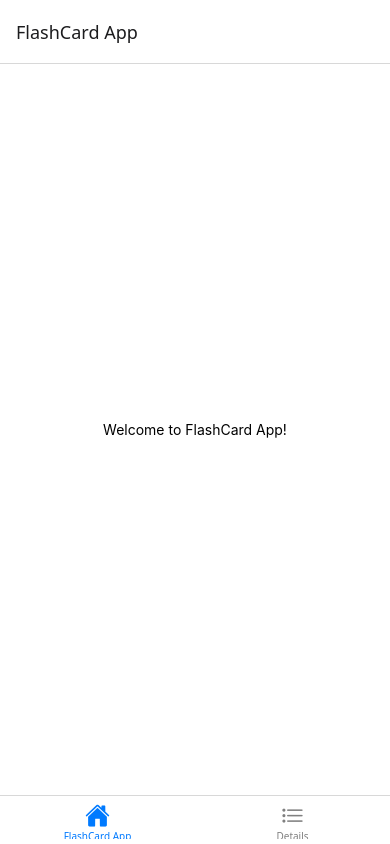
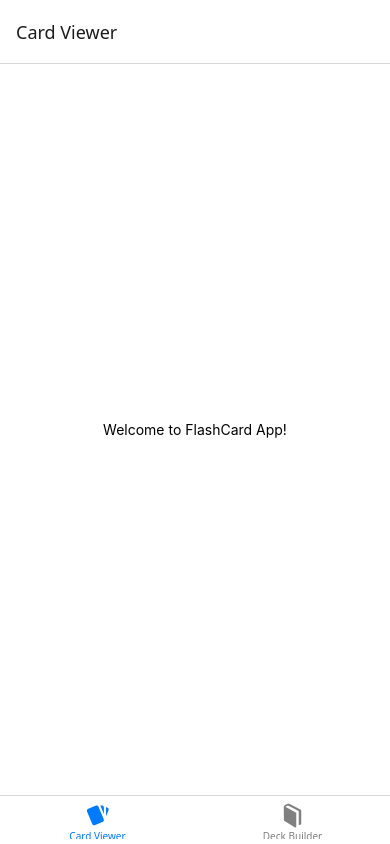
Before and after one commit to ErrolMc/Cardz, a React Native app in the folder flashcardapp/: screen / in a window 390 px wide. Built offline with nearby package versions, Linux system fonts and the light colour scheme.

Commit message:
- Renamed panels - Changed nav icons

```diff
--- a/flashcardapp/src/App.tsx
+++ b/flashcardapp/src/App.tsx
@@ -1,16 +1,14 @@
-import { StatusBar } from 'expo-status-bar';
-import { StyleSheet } from 'react-native';
-import { NavigationContainer } from '@react-navigation/native';
-import { createBottomTabNavigator } from '@react-navigation/bottom-tabs';
-import { HomeScreen } from './components/HomeScreen';
-import { DetailsScreen } from './components/DetailsScreen';
-import { Ionicons } from '@expo/vector-icons';
+import { StatusBar } from "expo-status-bar";
+import { StyleSheet } from "react-native";
+import { NavigationContainer } from "@react-navigation/native";
+import { createBottomTabNavigator } from "@react-navigation/bottom-tabs";
+import { CardViewer } from "./components/CardViewer";
+import { DeckBuilder } from "./components/DeckBuilder";
+import { AntDesign, MaterialCommunityIcons, Entypo } from "@expo/vector-icons";
+import { CardViewerRoute, DeckBuilderRoute, RouteNames } from "./classes/RouteNames";
 
 // Define the type for navigation parameters
-export type RootTabParamList = {
-  Home: undefined;
-  Details: undefined;
-};
+export type RootTabParamList = Record<RouteNames, undefined>;
 
 const Tab = createBottomTabNavigator<RootTabParamList>();
 
@@ -20,29 +18,27 @@ export default function App() {
       <Tab.Navigator
         screenOptions={({ route }) => ({
           tabBarIcon: ({ focused, color, size }) => {
-            let iconName;
-
-            if (route.name === 'Home') {
-              iconName = focused ? 'home' : 'home-outline';
-            } else if (route.name === 'Details') {
-              iconName = focused ? 'list' : 'list-outline';
+            if (route.name === "CardViewer") {
+              return <MaterialCommunityIcons name="cards" size={size} color={color} />;
+            } else if (route.name === "DeckBuilder") {
+              return <Entypo name="book" size={size} color={color} />;
             }
 
-            return <Ionicons name={iconName as any} size={size} color={color} />;
+            return <AntDesign name="question" size={size} color={color} />;
           },
-          tabBarActiveTintColor: '#007AFF',
-          tabBarInactiveTintColor: 'gray',
+          tabBarActiveTintColor: "#007AFF",
+          tabBarInactiveTintColor: "gray"
         })}
       >
         <Tab.Screen
-          name="Home"
-          component={HomeScreen}
-          options={{ title: 'FlashCard App' }}
+          name={CardViewerRoute}
+          component={CardViewer}
+          options={{ title: "Card Viewer" }}
         />
         <Tab.Screen
-          name="Details"
-          component={DetailsScreen}
-          options={{ title: 'Details' }}
+          name={DeckBuilderRoute}
+          component={DeckBuilder}
+          options={{ title: "Deck Builder" }}
         />
       </Tab.Navigator>
     </NavigationContainer>
@@ -52,8 +48,8 @@ export default function App() {
 const styles = StyleSheet.create({
   container: {
     flex: 1,
-    backgroundColor: '#fff',
-    alignItems: 'center',
-    justifyContent: 'center',
-  },
+    backgroundColor: "#fff",
+    alignItems: "center",
+    justifyContent: "center"
+  }
 });
--- /dev/null
+++ b/flashcardapp/src/classes/RouteNames.ts
@@ -0,0 +1,3 @@
+export type RouteNames = "CardViewer" | "DeckBuilder";
+export const CardViewerRoute: RouteNames = "CardViewer";
+export const DeckBuilderRoute: RouteNames = "DeckBuilder";
--- /dev/null
+++ b/flashcardapp/src/components/CardViewer.tsx
@@ -0,0 +1,29 @@
+import { StyleSheet, Text, View } from "react-native";
+import { StatusBar } from "expo-status-bar";
+import { BottomTabNavigationProp } from "@react-navigation/bottom-tabs";
+import { RootTabParamList } from "../App";
+
+type CardViewerNavigationProp = BottomTabNavigationProp<RootTabParamList, "CardViewer">;
+
+type Props = {
+  navigation: CardViewerNavigationProp;
+};
+
+export function CardViewer({ navigation }: Props) {
+  return (
+    <View style={styles.container}>
+      <Text>Welcome to FlashCard App!</Text>
+      <StatusBar style="auto" />
+    </View>
+  );
+}
+
+const styles = StyleSheet.create({
+  container: {
+    flex: 1,
+    backgroundColor: "#fff",
+    alignItems: "center",
+    justifyContent: "center",
+    gap: 20
+  }
+});
--- /dev/null
+++ b/flashcardapp/src/components/DeckBuilder.tsx
@@ -0,0 +1,29 @@
+import { StyleSheet, Text, View } from "react-native";
+import { StatusBar } from "expo-status-bar";
+import { BottomTabNavigationProp } from "@react-navigation/bottom-tabs";
+import { RootTabParamList } from "../App";
+
+type DeckBuilderNavigationProp = BottomTabNavigationProp<RootTabParamList, "DeckBuilder">;
+
+type Props = {
+  navigation: DeckBuilderNavigationProp;
+};
+
+export function DeckBuilder({ navigation }: Props) {
+  return (
+    <View style={styles.container}>
+      <Text>Deck Builder</Text>
+      <StatusBar style="auto" />
+    </View>
+  );
+}
+
+const styles = StyleSheet.create({
+  container: {
+    flex: 1,
+    backgroundColor: "#fff",
+    alignItems: "center",
+    justifyContent: "center",
+    gap: 20
+  }
+});
--- a/flashcardapp/src/components/DetailsScreen.tsx
+++ /dev/null
@@ -1,29 +0,0 @@
-import { StyleSheet, Text, View } from 'react-native';
-import { StatusBar } from 'expo-status-bar';
-import { BottomTabNavigationProp } from '@react-navigation/bottom-tabs';
-import { RootTabParamList } from '../App';
-
-type DetailsScreenNavigationProp = BottomTabNavigationProp<RootTabParamList, 'Details'>;
-
-type Props = {
-  navigation: DetailsScreenNavigationProp;
-};
-
-export function DetailsScreen({ navigation }: Props) {
-  return (
-    <View style={styles.container}>
-      <Text>Details Screen</Text>
-      <StatusBar style="auto" />
-    </View>
-  );
-}
-
-const styles = StyleSheet.create({
-  container: {
-    flex: 1,
-    backgroundColor: '#fff',
-    alignItems: 'center',
-    justifyContent: 'center',
-    gap: 20,
-  },
-});
--- a/flashcardapp/src/components/HomeScreen.tsx
+++ /dev/null
@@ -1,29 +0,0 @@
-import { StyleSheet, Text, View } from 'react-native';
-import { StatusBar } from 'expo-status-bar';
-import { BottomTabNavigationProp } from '@react-navigation/bottom-tabs';
-import { RootTabParamList } from '../App';
-
-type HomeScreenNavigationProp = BottomTabNavigationProp<RootTabParamList, 'Home'>;
-
-type Props = {
-  navigation: HomeScreenNavigationProp;
-};
-
-export function HomeScreen({ navigation }: Props) {
-  return (
-    <View style={styles.container}>
-      <Text>Welcome to FlashCard App!</Text>
-      <StatusBar style="auto" />
-    </View>
-  );
-}
-
-const styles = StyleSheet.create({
-  container: {
-    flex: 1,
-    backgroundColor: '#fff',
-    alignItems: 'center',
-    justifyContent: 'center',
-    gap: 20,
-  },
-});
```
Also changed, not shown: flashcardapp/.prettierrc.yaml (added).
